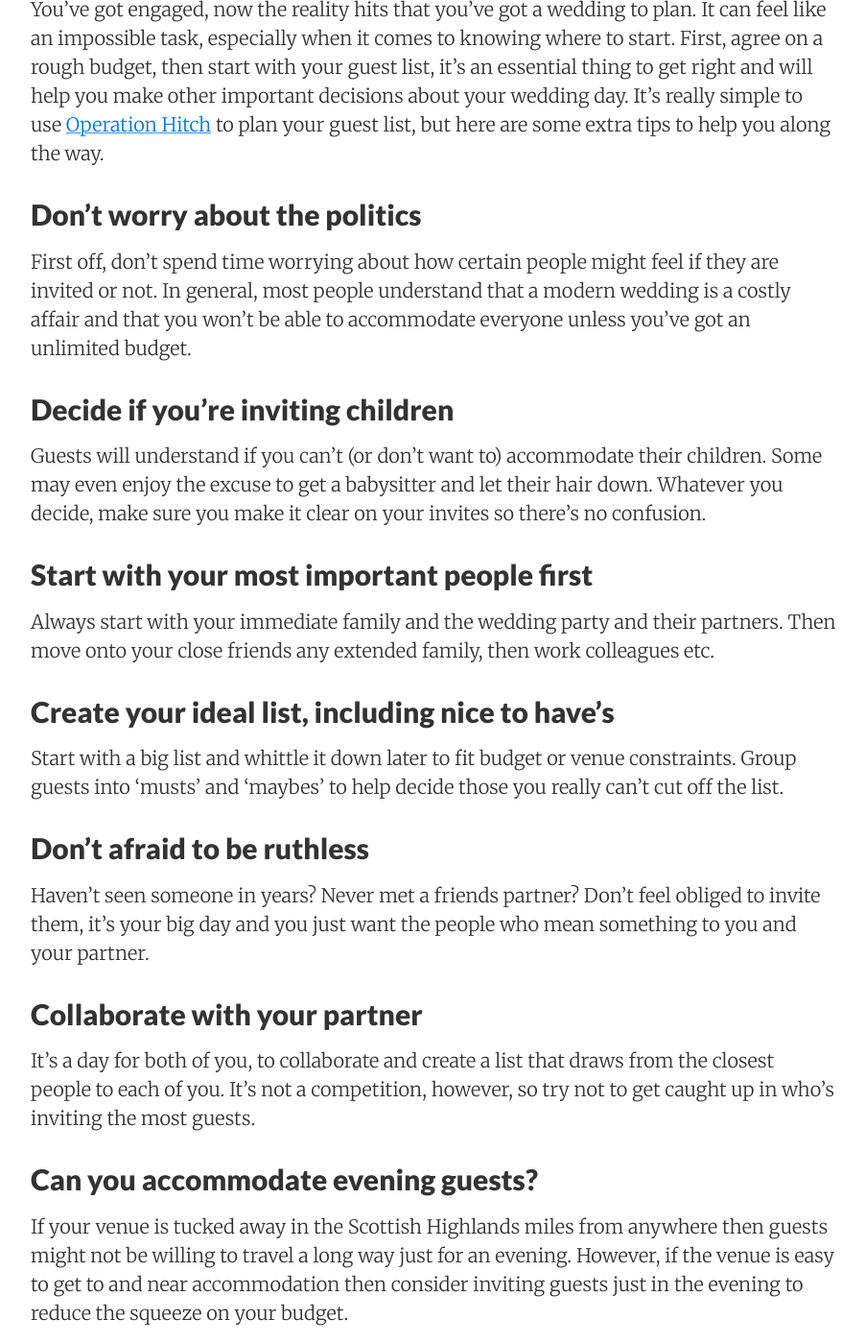
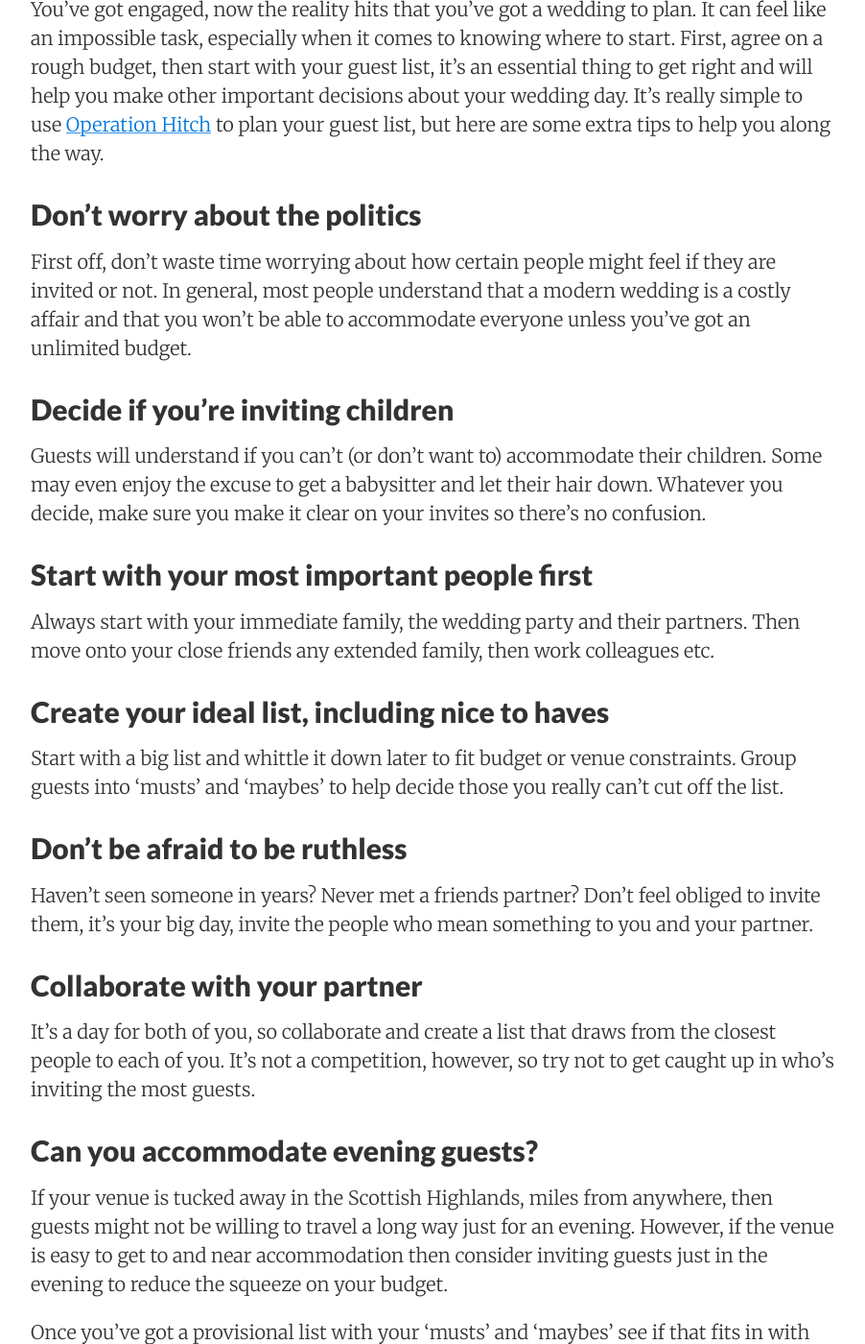
Before and after one commit to k0nG/blog.operationhitch.com, a Jekyll site: the page built from _posts/2018-01-05-7-tips-for-planning-your-wedding-guest-list.md, in a window 1280 px wide and 1400 px high, scrolled down 644 px. Shown: the whole window at 96% size, without its empty margins (188-1090 px from the left). Built offline with Jekyll 4.4.1, drawn with Linux system fonts in a browser that asks for light colours.

Commit message:
Copy tweaks from proofing.

```diff
--- a/_posts/2018-01-05-7-tips-for-planning-your-wedding-guest-list.md
+++ b/_posts/2018-01-05-7-tips-for-planning-your-wedding-guest-list.md
@@ -10,24 +10,24 @@ promo: guest_list
 You’ve got engaged, now the reality hits that you’ve got a wedding to plan. It can feel like an impossible task, especially when it comes to knowing where to start. First, agree on a rough budget, then start with your guest list, it's an essential thing to get right and will help you make other important decisions about your wedding day. It's really simple to use [Operation Hitch](https://operationhitch.com/) to plan your guest list, but here are some extra tips to help you along the way.
 
 ## Don’t worry about the politics
-First off, don’t spend time worrying about how certain people might feel if they are invited or not. In general, most people understand that a modern wedding is a costly affair and that you won’t be able to accommodate everyone unless you’ve got an unlimited budget.
+First off, don’t waste time worrying about how certain people might feel if they are invited or not. In general, most people understand that a modern wedding is a costly affair and that you won’t be able to accommodate everyone unless you’ve got an unlimited budget.
 
 ## Decide if you’re inviting children
 Guests will understand if you can’t (or don’t want to) accommodate their children. Some may even enjoy the excuse to get a babysitter and let their hair down. Whatever you decide, make sure you make it clear on your invites so there’s no confusion.
 
 ## Start with your most important people first
-Always start with your immediate family and the wedding party and their partners. Then move onto your close friends any extended family, then work colleagues etc.
+Always start with your immediate family, the wedding party and their partners. Then move onto your close friends any extended family, then work colleagues etc.
 
-## Create your ideal list, including nice to have's
+## Create your ideal list, including nice to haves
 Start with a big list and whittle it down later to fit budget or venue constraints. Group guests into ‘musts’ and ‘maybes’ to help decide those you really can’t cut off the list.
 
-## Don’t afraid to be ruthless
-Haven't seen someone in years? Never met a friends partner? Don’t feel obliged to invite them, it’s your big day and you just want the people who mean something to you and your partner.
+## Don’t be afraid to be ruthless
+Haven't seen someone in years? Never met a friends partner? Don’t feel obliged to invite them, it’s your big day, invite the people who mean something to you and your partner.
 
 ## Collaborate with your partner
-It's a day for both of you, to collaborate and create a list that draws from the closest people to each of you. It’s not a competition, however, so try not to get caught up in who’s inviting the most guests.
+It's a day for both of you, so collaborate and create a list that draws from the closest people to each of you. It’s not a competition, however, so try not to get caught up in who’s inviting the most guests.
 
 ## Can you accommodate evening guests?
-If your venue is tucked away in the Scottish Highlands miles from anywhere then guests might not be willing to travel a long way just for an evening. However, if the venue is easy to get to and near accommodation then consider inviting guests just in the evening to reduce the squeeze on your budget.
+If your venue is tucked away in the Scottish Highlands, miles from anywhere, then guests might not be willing to travel a long way just for an evening. However, if the venue is easy to get to and near accommodation then consider inviting guests just in the evening to reduce the squeeze on your budget.
 
 Once you’ve got a provisional list with your ‘musts’ and ‘maybes’ see if that fits in with your budget and venue choice. Some venues will operate on a per head basis so you can quickly work out the approximate cost.
```
